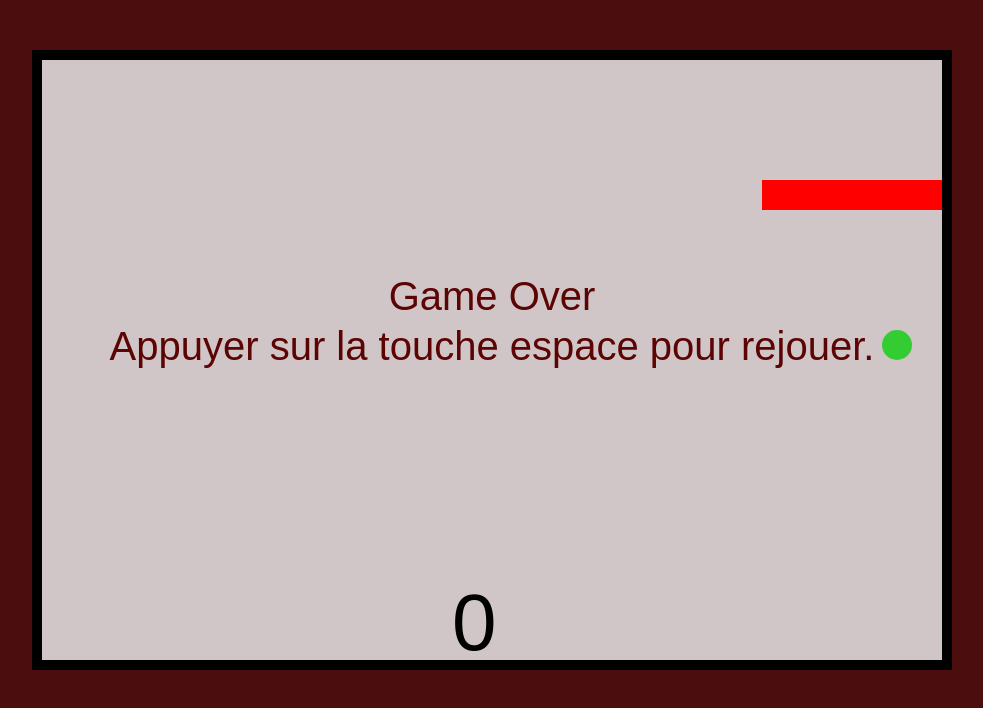
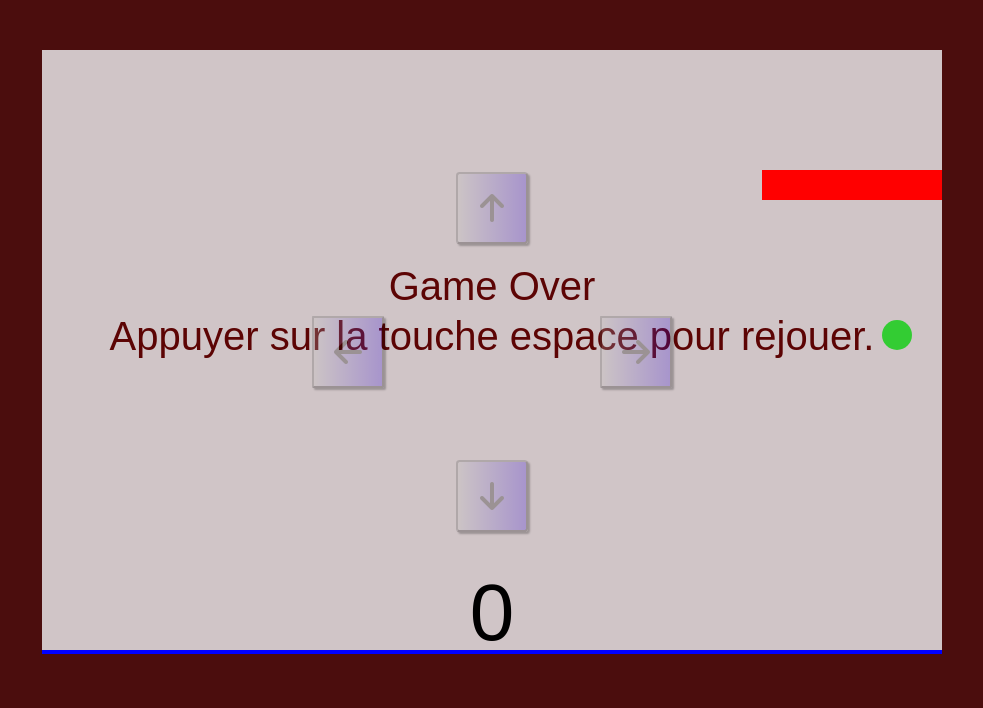
Before and after one commit to StefDev117/Snake-js-vanilla, a plain HTML site: page index.html in a window 1280 px wide. Shown: the whole page, without its empty margins (148-1131 px from the left). Drawn offline with Linux system fonts and the light colour scheme.

Commit message:
arrow added, but I need to add the addeventlistener to change the direction

```diff
--- a/css/snake.scss
+++ b/css/snake.scss
@@ -1,4 +1,6 @@
-*, ::before, ::after {
+*,
+::before,
+::after {
   margin: 0;
   padding: 0;
 }
@@ -13,13 +15,80 @@ body {
   justify-content: center;
 }
 
+.parent-canvas {
+  background: blue;
+  margin: 50px 0;
+  position: relative;
+}
+
 canvas {
   // padding: 0;
   background: rgb(208, 197, 199);
   // margin: 50px 0 0 0vw;
-    margin: 50px 0;
   // transform: translateX(-50%);
-    border: 10px solid #000000;
+//   border: 10px solid #000000;
+}
+
+.arrow-div {
+  position: absolute;
+  // margin: 50% 0 0 50%;
+  left: 50%;
+  top: 50%;
+  transform: translate(-50%, -50%);
+  //   background: blue;
+  width: 40%;
+  .arrow {
+    width: 20%;
+    aspect-ratio: 1/1;
+    box-shadow: 2px 2px 2px black;
+    cursor: pointer;
+    background:linear-gradient(90deg, rgb(51, 9, 220), rgb(0, 0, 0)) no-repeat;
+    opacity: 0.25;
+    background:linear-gradient(90deg, rgb(194, 194, 194), rgb(51, 9, 220)) no-repeat;
+    &:hover {
+      opacity: 0.8;
+    }
+    i {
+        font-size: 2rem;
+        font-weight: bold;
+        display: block;
+        color: black;
+        @media screen and (max-width: 758px) {
+            font-size: 1.2rem;
+        }
+    }
+  }
+  .arrow-horizontal {
+    // width: 200px;
+    display: flex;
+    justify-content: space-between;
+    margin: 20% 0;
+  }
+
+  .arrow-up,
+  .arrow-down {
+    margin: 0 0 0 50%;
+    transform: translateX(-50%);
+    border-radius: 5%;
+    color: black;
+    display: flex;
+    justify-content: center;
+    align-items: center;
+  }
+  .arrow-left {
+    border-radius: 2%;
+    color: black;
+    display: flex;
+    justify-content: center;
+    align-items: center;
+  }
+  .arrow-right {
+    border-radius: 2%;
+    color: rgb(166, 14, 14);
+    display: flex;
+    justify-content: center;
+    align-items: center;
+  }
 }
 
 @media screen and (max-width: 780px) {
@@ -30,7 +99,6 @@ canvas {
   // }
 }
 
-
 // .left {
 //     background: #0d0366;
 //     border-radius: 10px;
--- a/index.html
+++ b/index.html
@@ -6,9 +6,23 @@
     <meta name="viewport" content="width=device-width, initial-scale=1.0">
     <title>Document</title>
     <link rel="stylesheet" href="./css/snake.css">
+    <script src="https://kit.fontawesome.com/4f7e433c09.js" crossorigin="anonymous"></script>
 </head>
 
 <body>
+
+    <!-- <button class="btn-top">⬆️</button> -->
+    <div class="parent-canvas">
+        <div class="arrow-div">
+            <button class="arrow arrow-up"><i class="fa-solid fa-arrow-up"></i></button>
+            <div class="arrow-horizontal">
+                <button class="arrow arrow-left"><i class="fa-solid fa-arrow-left"></i></button>
+                <button class="arrow arrow-right"><i class="fa-solid fa-arrow-right"></i></button>
+            </div>
+
+            <button class="arrow arrow-down"><i class="fa-solid fa-arrow-down"></i></button>
+        </div>
+    </div>
 
     <script src="./snake.js"></script>
 </body>
--- a/snake.js
+++ b/snake.js
@@ -1,17 +1,17 @@
 console.log("snake.js");
 const body = document.querySelector("body");
-
+const parentCanvas = document.querySelector(".parent-canvas");
+console.log(parentCanvas);
 //test
 const leftBtn = document.querySelector(".left");
 
-
-const windowWidth = (window.innerWidth);
+const windowWidth = window.innerWidth;
 
 let divisor = 1;
 
-if(windowWidth < 750) {
+if (windowWidth < 750) {
   divisor = 2.5;
-} else if((windowWidth < 1050 && windowWidth > 750)) {
+} else if (windowWidth < 1050 && windowWidth > 750) {
   divisor = 1.5;
 } else {
   divisor = 1;
@@ -36,9 +36,17 @@ window.onload = () => {
 
   init();
 
+  // createArrow();
+  // function createArrow() {
+  //   const btnTop = document.createElement("button");
+  //   btnTop.classList.add("btn-top");
+  //   btnTop.textContent = "<>";
+  //   body.appendChild(btnTop);
+  // }
+
   function init() {
     canvas = document.createElement("canvas");
-    document.body.appendChild(canvas);
+    parentCanvas.appendChild(canvas);
     canvas.width = canvasWidth;
     canvas.height = canvasHeight;
     ctx = canvas.getContext("2d");
@@ -198,10 +206,10 @@ window.onload = () => {
     ctx.font = `${fontGameOver}px Arial`;
     ctx.textAlign = "center";
     ctx.fillStyle = "rgb(92, 4, 4)";
-    ctx.fillText("Game Over", canvasWidth / 2 , canvasHeight / 2 - 50 );
+    ctx.fillText("Game Over", canvasWidth / 2, canvasHeight / 2 - 50);
     ctx.fillText(
       "Appuyer sur la touche espace pour rejouer.",
-      canvasWidth / 2 ,
+      canvasWidth / 2,
       canvasHeight / 2
     );
     ctx.restore();
@@ -229,9 +237,11 @@ window.onload = () => {
     ctx.save();
     let fontScore = 80 / divisor;
     ctx.font = `${fontScore}px Arial`;
+    const textWidth = ctx.measureText(score.toString()).width;
+
     ctx.fillText(
       score.toString(),
-      canvasWidth / 2 - fontScore / 2,
+      canvasWidth / 2 - textWidth / 2,
       canvasHeight - 10
     );
     ctx.restore();
@@ -391,8 +401,7 @@ window.onload = () => {
     };
   }
 
-  document.addEventListener("keydown", function(event) {
-
+  document.addEventListener("keydown", function (event) {
     let newDirection2;
 
     switch (event.code) {
@@ -401,7 +410,6 @@ window.onload = () => {
 
         break;
       case "ArrowUp":
-
         break;
       case "ArrowDown":
         newDirection2 = "down";
```
Also changed, not shown: css/snake.css, 1 other file. Lines whose indentation alone changed are shown as unchanged.
